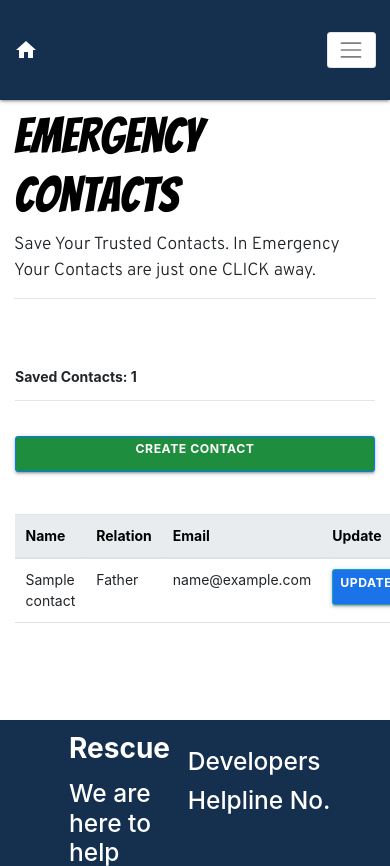
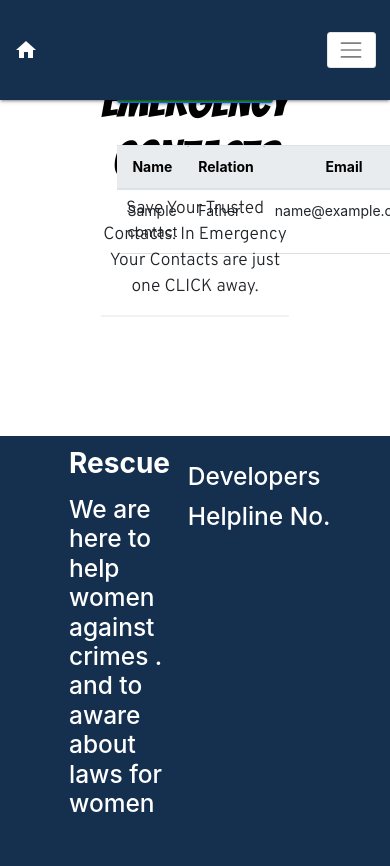
Before and after one commit to swapnilsparsh/Rescue, a Django app: page /emergency_contact/ in a window 390 px wide; the page is wider, and only the part inside the window is pictured. Shown: the top 866 px of that part. After the commit the page ends 812 px from the top of that part, so only its background shows below. Run offline with Django 3.2, Linux system fonts and the light colour scheme; a user stored in the database is signed in; tables that the repository leaves empty hold one stand-in row (values such as "Sample post"); some libraries are stand-ins or nearby versions.

Commit message:
Emergency-Contact-Page

```diff
--- a/main_app/templates/main_app/emergency_contact.html
+++ b/main_app/templates/main_app/emergency_contact.html
@@ -6,23 +6,33 @@
 
 <body style="background-color:white;">
 
-	<div class="jumbotron container" style="background-color: white;margin-top:50px;">
+	<div class="emergency-contact-page">
+
+
+		<div class="jumbotron" style="background-color: white;margin-top:10px;">
 			<div>
 				<link href="https://fonts.googleapis.com/css2?family=Bangers&display=swap" rel="stylesheet">
-			<h1 class="display-4" style="color: black; font-family: 'Bangers', cursive; margin-top: 8%;">Emergency
+				<h1 class="display-4" style="color: black; font-family: 'Bangers', cursive; margin-top: 8%;">
+					Emergency
 					Contacts</h1>
 				<link href="https://fonts.googleapis.com/css2?family=Overpass:wght@300&display=swap" rel="stylesheet">
-			<p class="lead" style="font-family: 'Overpass', sans-serif;">Save Your Trusted Contacts. In Emergency Your
+				<p class="lead" style="font-family: 'Overpass', sans-serif;">Save Your Trusted Contacts. In
+					Emergency
+					Your
 					Contacts are just one <b>CLICK </b> away.</p>
 				<hr class="my-10">
 			</div>
 		</div>
-	<div class="container">
+	</div>
 
-		<div class="row">
-			<div class="col-md-7">
-				<h6><strong> Saved Contacts: {{total_contacts}}</strong></h6>
+	<div class="contacts">
+
+		<!-- <div class="row"> -->
+		<!-- <div class="col-md-7"> -->
+		<div class="sub-heading">
+			<h6>Saved Contacts: {{total_contacts}}</h6>
 			<hr><br>
+		</div>
 
 		<a style="color:white; background-color:rgb(30,142,62);" class="btn btn-primary  btn-sm btn-block"
 			href="{% url 'main_app:create_contact' %}"><b>Create Contact</b></a>
@@ -56,7 +66,129 @@
 		</table>
 	</div>
 	</div>
-	</div>
+	<style>
+		.contacts {
+			width: 40%;
+			max-width: 100rem;
+			/* height: 100%; */
+			margin: 0 auto;
+			position: relative;
+			text-align: center;
+		}
+
+		.emergency-contact-page {
+			text-align: center;
+			position: absolute;
+			top: 0%;
+			left: 50%;
+			transform: translate(-50%, 5%);
+		}
+
+		@media screen and (max-device-width: 768px) {
+
+			label {
+				font-size: 1.5rem;
+			}
+
+			body {
+				font-size: 1rem;
+			}
+
+			.emergency-contact-page {
+				position: absolute;
+				top: 0%;
+				left: 50%;
+				transform: translate(-50%, 5%)
+			}
+		}
+
+		@media screen and (min-device-width: 375px) and (max-device-width: 425px) {
+			.lead {
+				font-size: 1.5rem;
+			}
+
+			.emergency-contact-page {
+				text-align: center;
+				position: absolute;
+				top: 0%;
+				left: 50%;
+				transform: translate(-50%, 60%);
+			}
+
+			.contacts {
+				font-size: 2rem;
+				width: 80%;
+				max-width: 100rem;
+				margin: 30rem auto;
+				position: relative;
+				text-align: center;
+			}
+
+			.sub-heading h6 {
+				font-size: 2rem;
+			}
+		}
+
+		@media screen and (min-device-width: 320px) and (max-device-width: 375px) {
+			.lead {
+				font-size: 1.5rem;
+			}
+
+			.emergency-contact-page {
+				text-align: center;
+				position: absolute;
+				top: 0%;
+				left: 50%;
+				transform: translate(-50%, 75%);
+			}
+
+			.contacts {
+				font-size: 2rem;
+				width: 80%;
+				max-width: 100rem;
+				margin: 30rem auto;
+				position: relative;
+				text-align: center;
+			}
+
+			.sub-heading h6 {
+				font-size: 2rem;
+			}
+		}
+
+		@media screen and (max-device-width: 320px) {
+			.lead {
+				font-size: 1.5rem;
+			}
+
+			.emergency-contact-page {
+				text-align: center;
+				position: absolute;
+				top: 0%;
+				left: 50%;
+				transform: translate(-50%, 70%);
+			}
+
+			.contacts {
+				font-size: 2rem;
+				width: 80%;
+				max-width: 100rem;
+				margin: 30rem auto;
+				position: relative;
+				text-align: center;
+			}
+
+			.sub-heading h6 {
+				font-size: 2rem;
+			}
+		}
+
+		@media only screen and (min-width:768px) {
+			.emergency-contact-page {
+				position: relative;
+			}
+		}
+	</style>
 	<br><br><br>
 
 	{% endblock %}
```
Lines whose indentation alone changed are shown as unchanged.
